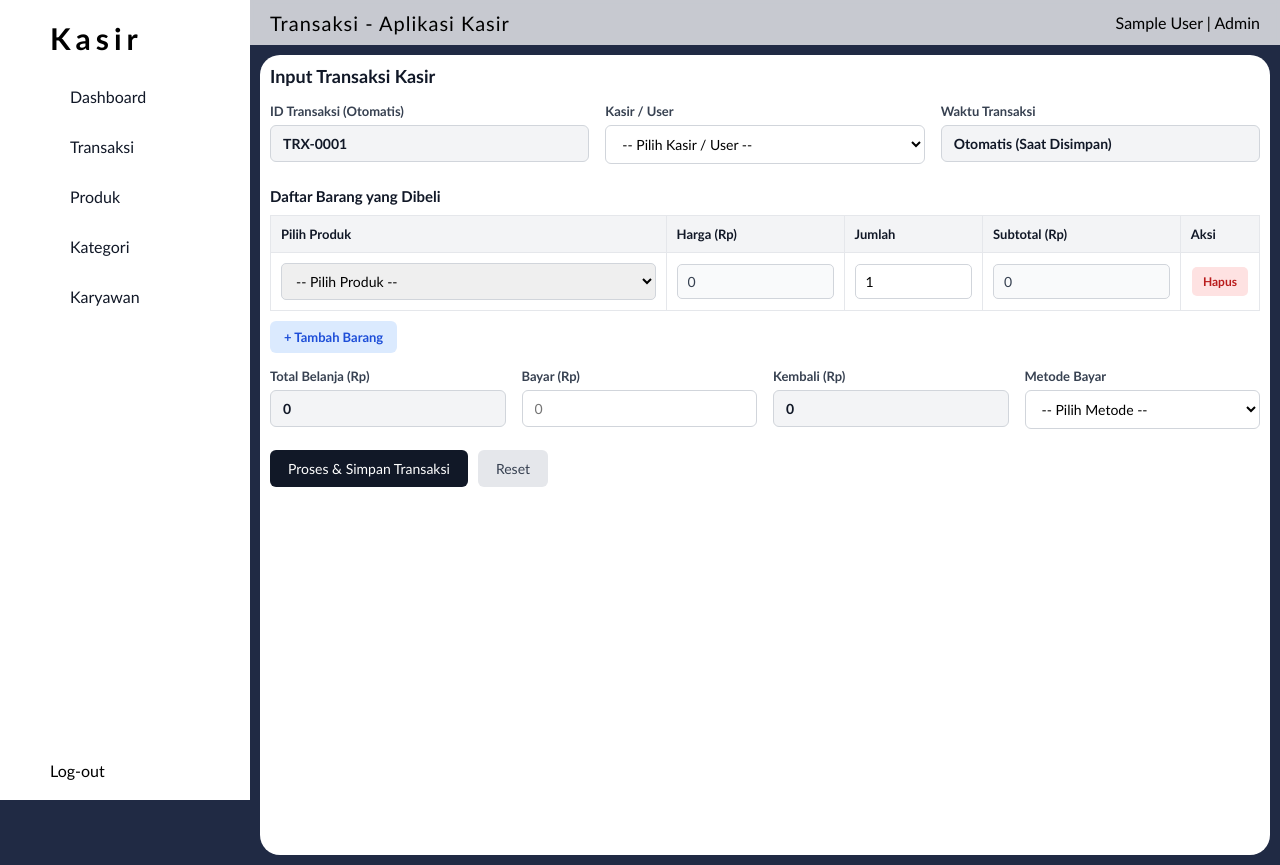
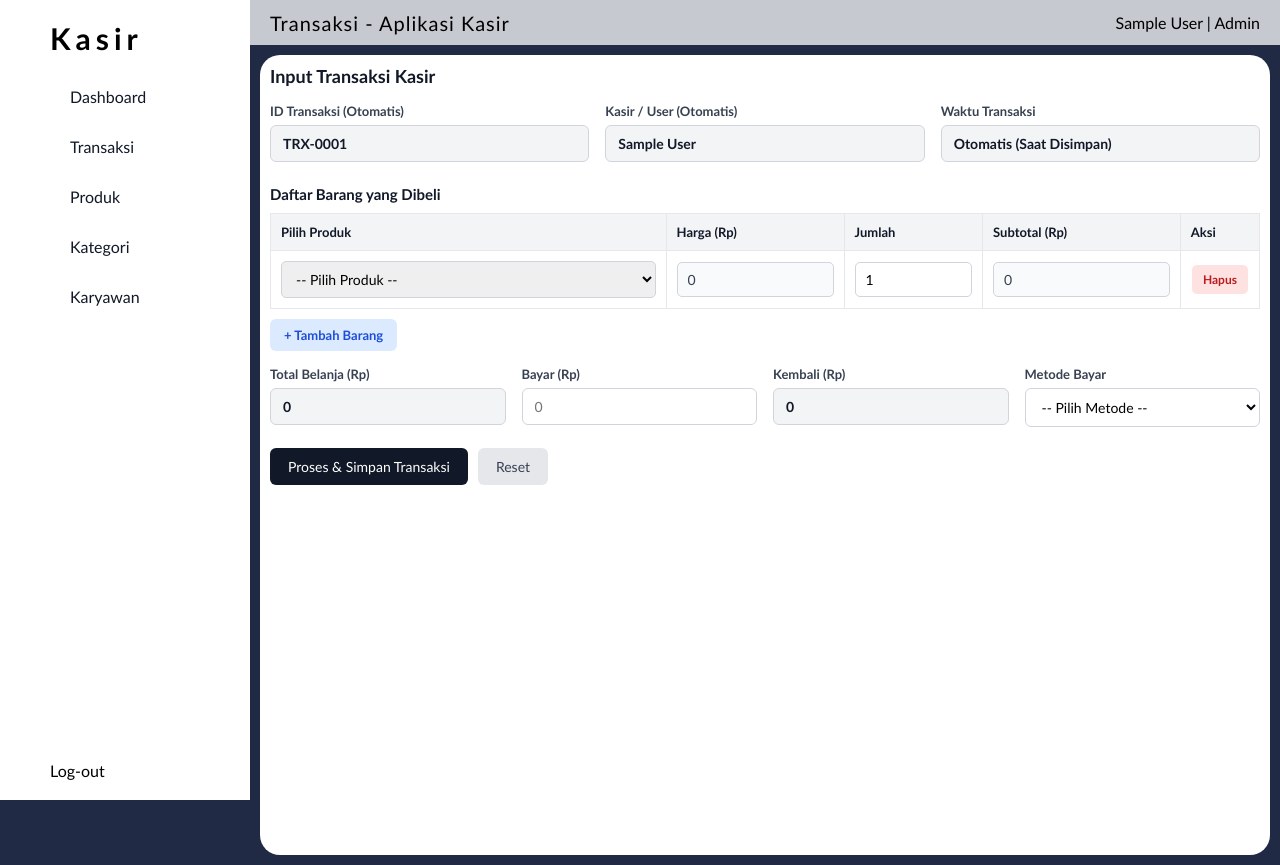
Before and after one commit to random324/UTS-kasir, a PHP site: page /transaksi.php in a window 1280 px wide. Run offline with PHP 8.4, Linux system fonts and the light colour scheme; the visitor is signed in with stand-in values (Sample User, id 1); tables that the repository leaves empty or names only in its code hold one stand-in row (values such as "Sample post").

Commit message:
update lagi

```diff
--- a/transaksi.php
+++ b/transaksi.php
@@ -1,12 +1,17 @@
 <?php
-session_start();
+require_once 'auth.php';
+wajibLogin();
+
 include 'database/koneksi.php';
 $pageTitle = 'Transaksi - Aplikasi Kasir';
 
 $pesan = "";
 $tipe_pesan = "";
 
-function generateIdTransaksi($conn) {
+$user_login_id   = $_SESSION['user_id'];
+$user_login_nama = $_SESSION['nama'] ?? ($_SESSION['username'] ?? $user_login_id);
+
+function generateIdTransaksi(mysqli $conn) {
     $query = mysqli_query($conn, "SELECT MAX(id) AS max_id FROM transaksi WHERE id LIKE 'TRX-%'");
     $data  = mysqli_fetch_assoc($query);
     $maxId = $data['max_id'] ?? '';
@@ -22,7 +27,7 @@ function generateIdTransaksi($conn) {
 
 if (isset($_POST['simpan_transaksi'])) {
     $id           = generateIdTransaksi($conn);
-    $user_id      = trim($_POST['user_id']);
+    $user_id      = $user_login_id; // Otomatis dari user yang sedang login
     $bayar        = (int) $_POST['bayar'];
     $metode_bayar = trim($_POST['metode_bayar']);
 
@@ -30,7 +35,7 @@ if (isset($_POST['simpan_transaksi'])) {
     $jumlahs      = $_POST['jumlah'] ?? [];
 
     if ($user_id === "" || $metode_bayar === "" || count($produk_ids) === 0) {
-        $pesan = "Lengkapi data kasir, metode bayar, dan minimal pilih 1 produk!";
+        $pesan = "Lengkapi metode bayar dan minimal pilih 1 produk!";
         $tipe_pesan = "error";
     } else {
         mysqli_begin_transaction($conn);
@@ -128,14 +133,6 @@ if (isset($_POST['simpan_transaksi'])) {
 }
 
 $id_otomatis = generateIdTransaksi($conn);
-
-$user_list = [];
-$q_user = mysqli_query($conn, "SELECT * FROM user ORDER BY id ASC");
-if ($q_user) {
-    while ($u = mysqli_fetch_assoc($q_user)) {
-        $user_list[] = $u;
-    }
-}
 
 $produk_list = [];
 $q_produk = mysqli_query($conn, "SELECT id, kode, nama, haga_jual, stok, satuan FROM produk WHERE stok > 0 ORDER BY nama ASC");
@@ -320,19 +317,9 @@ include 'layout/navbar.php';
                     <input type="text" id="id" name="id" value="<?= htmlspecialchars($id_otomatis) ?>" readonly required>
                 </div>
                 <div class="form-group">
-                    <label for="user_id">Kasir / User</label>
-                    <select id="user_id" name="user_id" required>
-                        <option value="">-- Pilih Kasir / User --</option>
-                        <?php foreach ($user_list as $u): ?>
-                            <?php
-                                $label_nama = $u['nama'] ?? ($u['username'] ?? '');
-                                $selected = (($_SESSION['user_id'] ?? '') === $u['id']) ? 'selected' : '';
-                            ?>
-                            <option value="<?= htmlspecialchars($u['id']) ?>" <?= $selected ?>>
-                                <?= htmlspecialchars($u['id']) ?><?= $label_nama !== '' ? ' - ' . htmlspecialchars($label_nama) : '' ?>
-                            </option>
-                        <?php endforeach; ?>
-                    </select>
+                    <label for="kasir_nama">Kasir / User (Otomatis)</label>
+                    <input type="text" id="kasir_nama" value="<?= htmlspecialchars($user_login_nama) ?>" readonly>
+                    <input type="hidden" name="user_id" value="<?= htmlspecialchars($user_login_id) ?>">
                 </div>
                 <div class="form-group">
                     <label>Waktu Transaksi</label>
```
